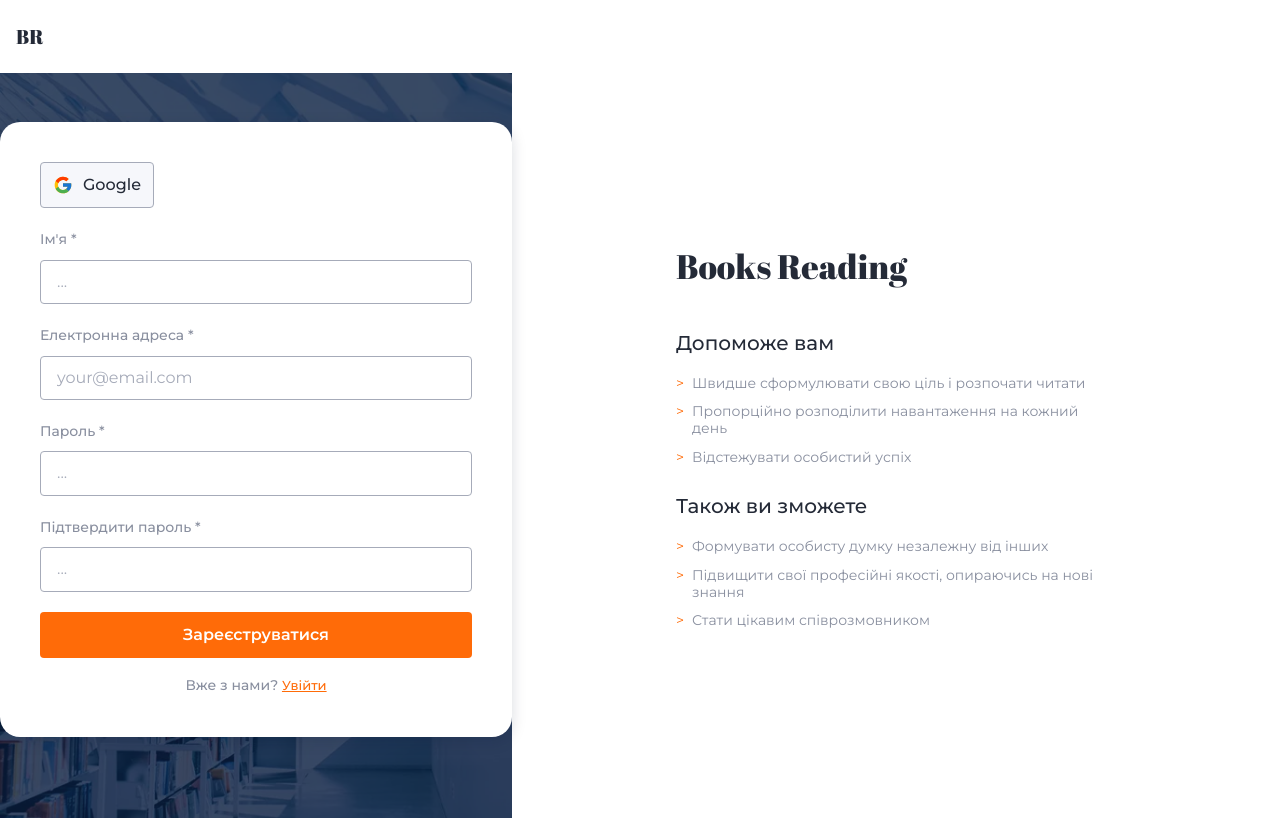
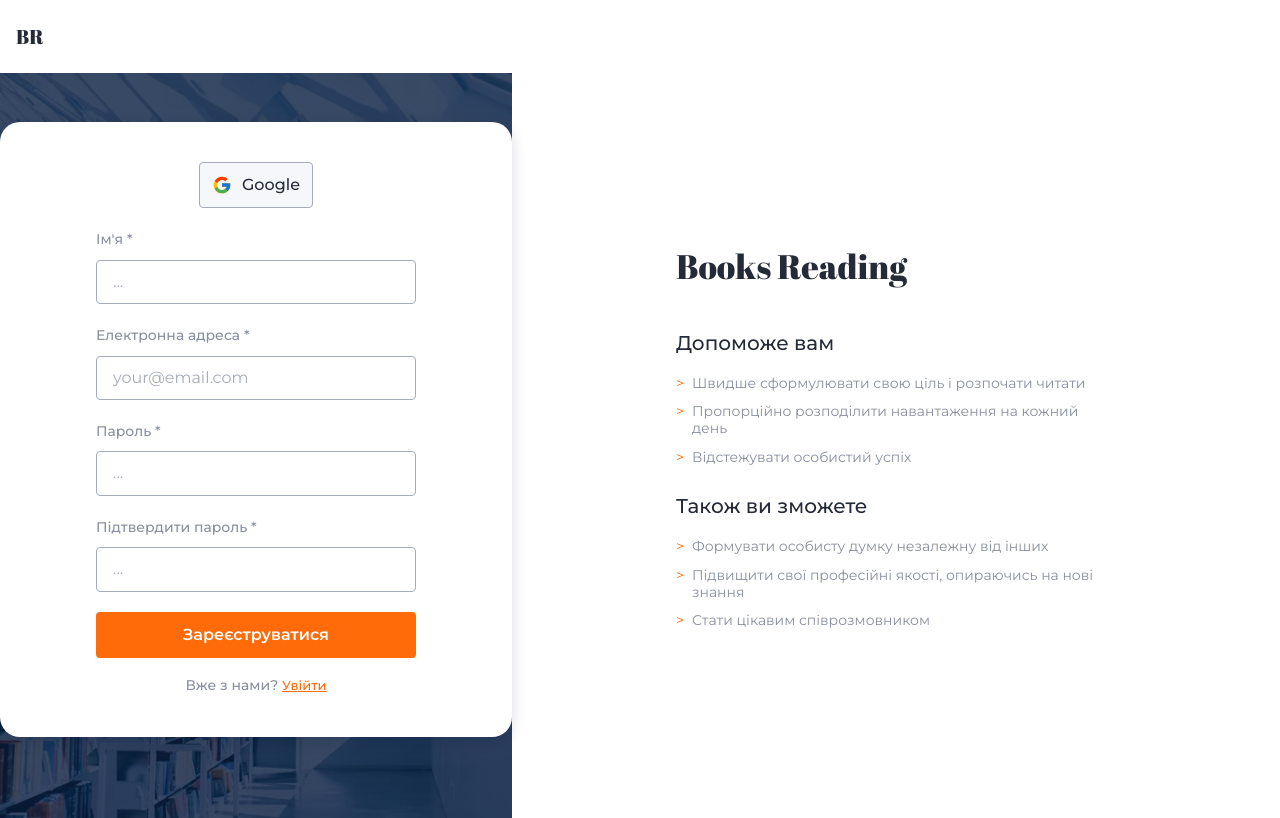
Before and after one commit to stanislavNemch/book-read-pet, a React (Vite) app: page /register in a window 1280 px wide. Built offline with nearby package versions, Linux system fonts and the light colour scheme.

Commit message:
style: update RegisterForm and RegistrationPage CSS for improved layout and responsiveness

```diff
--- a/src/components/RegisterForm/RegisterForm.module.css
+++ b/src/components/RegisterForm/RegisterForm.module.css
@@ -20,6 +20,7 @@
     border: 1px solid #a6abb9;
     border-radius: 4px;
     font-size: 16px;
+    width: 280px;
 }
 
 .input::placeholder {
@@ -51,3 +52,9 @@
     background-color: #a6abb9;
     cursor: not-allowed;
 }
+
+@media screen and (min-width: 768px) {
+    .input {
+        width: 320px;
+    }
+}
--- a/src/components/pages/RegistrationPage.module.css
+++ b/src/components/pages/RegistrationPage.module.css
@@ -1,5 +1,9 @@
 /* Стили для ссылок и кнопок под формой/в модалке */
 .formContainer {
+    display: flex;
+    flex-direction: column;
+    align-items: center;
+    justify-content: center;
     width: 100%;
     max-width: 335px;
 }
```
